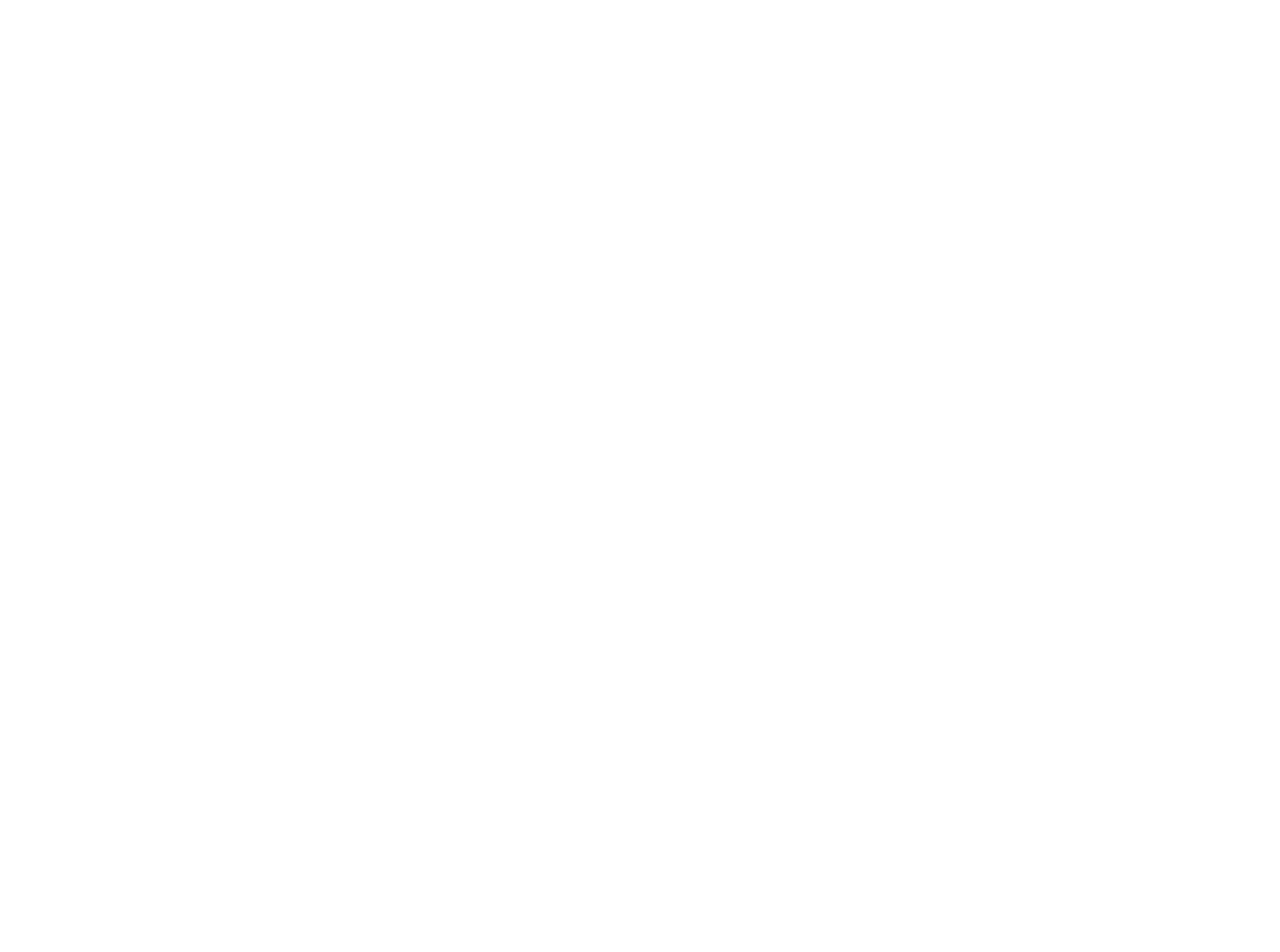
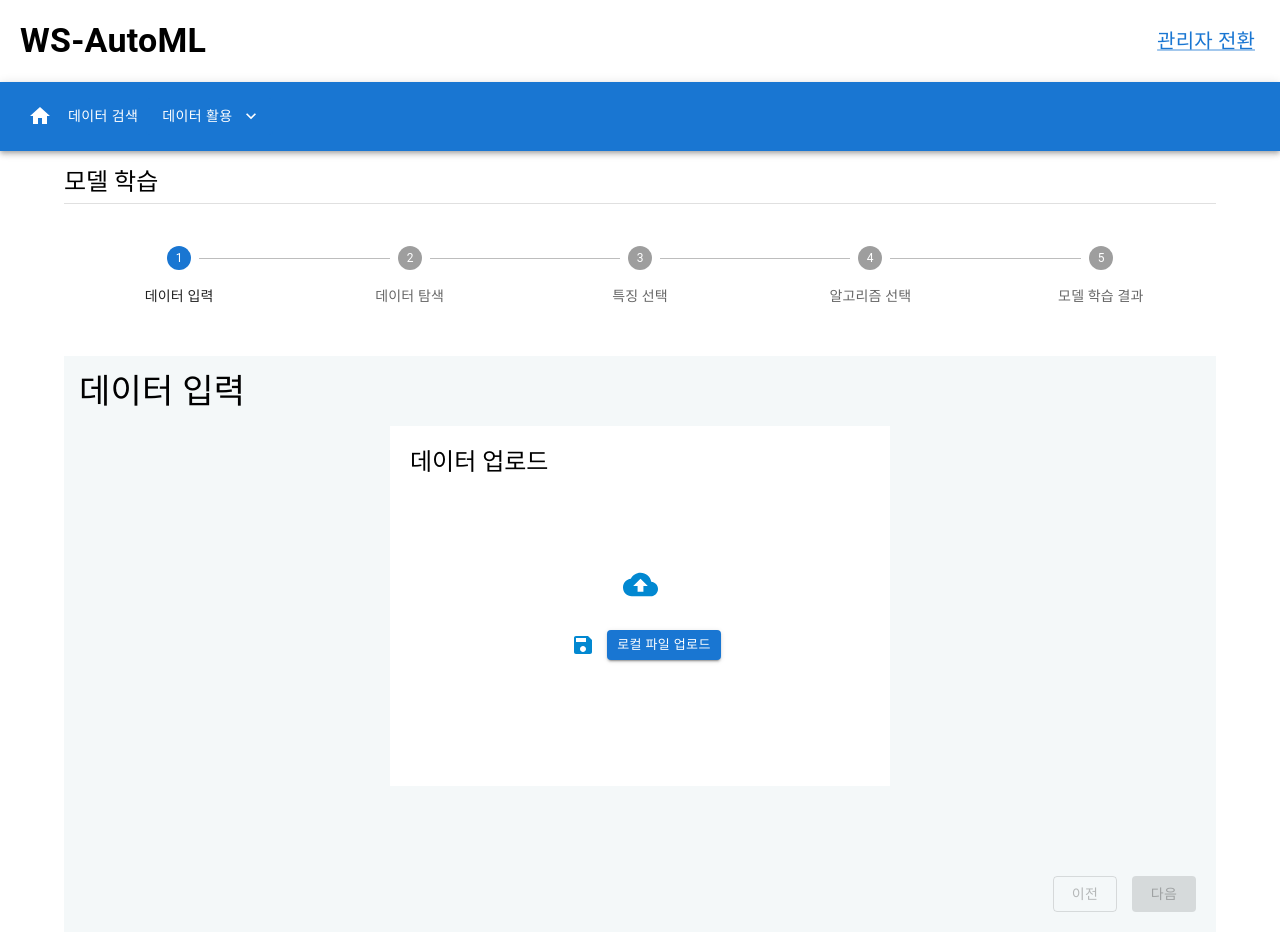
Before and after one commit to ClustProject/WSAutoMLMainWeb, a React (Create React App) app in the folder app/user-web-prototype/: page /model-learning in a window 1280 px wide. Before the commit this address had no page. Shown: the top 952 px of the page. Before the commit the page ends 800 px from the top, so only its background shows below. Built offline with nearby package versions, Linux system fonts and the light colour scheme.

Commit message:
feat: 모델 학습 페이지 - 데이터 입력 구현

```diff
--- a/app/user-web-prototype/src/App.js
+++ b/app/user-web-prototype/src/App.js
@@ -4,6 +4,7 @@ import {BrowserRouter, Route, Routes} from 'react-router-dom';
 import MainPage from "./pages/main/MainPage";
 import SearchPage from "./pages/search/SearchPage";
 import MetadataDetailPage from "./pages/metadata/MetadataDetailPage";
+import ModelLearningPage from "./pages/model-learning/ModelLearningPage";
 
 function App() {
   return (
@@ -12,6 +13,7 @@ function App() {
         <Route path="/" element={<MainPage/>}/>
         <Route path="/search" element={<SearchPage/>}/>
         <Route path="/metadata/1" element={<MetadataDetailPage/>}/>
+        <Route path="/model-learning" element={<ModelLearningPage/>}/>
       </Routes>
     </BrowserRouter>
   );
--- /dev/null
+++ b/app/user-web-prototype/src/components/containers/ModelLearningContainer.jsx
@@ -0,0 +1,25 @@
+import React from "react";
+import Header from "../presentational/global/header/Header";
+import MainAppBar from "../presentational/global/appbar/MainAppBar";
+import {Container} from "@mui/material";
+import Footer from "../presentational/global/footer/Footer";
+import ModelLearningContent from "../presentational/model-learning/ModelLearningContent";
+
+function ModelLearningContainer() {
+  return (
+    <>
+      <Header/>
+      <MainAppBar/>
+
+      <Container sx={{
+        marginTop: "15px"
+      }}>
+        <ModelLearningContent/>
+      </Container>
+
+      <Footer/>
+    </>
+  );
+}
+
+export default ModelLearningContainer;
--- a/app/user-web-prototype/src/components/presentational/global/appbar/DataUtilizationMenus.jsx
+++ b/app/user-web-prototype/src/components/presentational/global/appbar/DataUtilizationMenus.jsx
@@ -6,6 +6,7 @@ import ModelTrainingIcon from "@mui/icons-material/ModelTraining";
 import QueryStatsIcon from "@mui/icons-material/QueryStats";
 import {alpha, styled} from "@mui/material/styles";
 import Menu from "@mui/material/Menu";
+import {Link} from "@mui/material";
 
 const StyledMenu = styled((props) => (
   <Menu
@@ -83,10 +84,15 @@ export default function DataUtilizationMenus() {
         open={open}
         onClose={handleClose}
       >
-        <MenuItem onClick={handleClose} disableRipple>
-          <ModelTrainingIcon/>
-          모델 학습
-        </MenuItem>
+        <Link href="/model-learning">
+          <MenuItem
+            onClick={handleClose}
+            disableRipple
+          >
+            <ModelTrainingIcon/>
+            모델 학습
+          </MenuItem>
+        </Link>
         <MenuItem onClick={handleClose} disableRipple>
           <QueryStatsIcon/>
           시각화(예정)
--- a/app/user-web-prototype/src/components/presentational/main/cards/ContentMediaCards.jsx
+++ b/app/user-web-prototype/src/components/presentational/main/cards/ContentMediaCards.jsx
@@ -11,7 +11,8 @@ const cardInfo = [
   },
   {
     name: "모델 학습",
-    image: "/static/images/cards/ai.jpeg"
+    image: "/static/images/cards/ai.jpeg",
+    link: "/model-learning"
   },
   {
     name: "시각화(예정)",
--- /dev/null
+++ b/app/user-web-prototype/src/components/presentational/model-learning/DataInputBox.jsx
@@ -0,0 +1,69 @@
+import React from "react";
+
+import Box from "@mui/material/Box";
+import {IconButton, Typography} from "@mui/material";
+import CloudUploadIcon from "@mui/icons-material/CloudUpload";
+import DoneIcon from "@mui/icons-material/Done";
+import SaveIcon from "@mui/icons-material/Save";
+import Button from "@mui/material/Button";
+import {CONTENT_NAME_HEIGHT} from "./ModelLearningContent";
+
+const DATA_INPUT_BOX_BACKGROUND_COLOR = 'white';
+
+function DataInputBox(props) {
+  return (
+    <>
+      <Box sx={{
+        marginBottom: CONTENT_NAME_HEIGHT,
+        backgroundColor: DATA_INPUT_BOX_BACKGROUND_COLOR,
+        width: '500px',
+      }}>
+        <Box sx={{
+          margin: '10px',
+          padding: '10px',
+          height: '20px'
+        }}>
+          <Typography variant="h5">
+            데이터 업로드
+          </Typography>
+        </Box>
+        <Box sx={{
+          display: 'flex',
+          justifyContent: 'center',
+          alignItems: 'center',
+          flexDirection: 'column',
+          height: '280px',
+          marginBottom: '20px'
+        }}>
+          <Box>
+            <CloudUploadIcon color='info' fontSize='large'/>
+          </Box>
+
+          <Box sx={{
+            display: 'flex',
+            justifyContent: 'center',
+            alignItems: 'center',
+            margin: '15px'
+          }}>
+            {props.fileChanged ?
+              <IconButton color='info' component="label" size='large'>
+                <DoneIcon/>
+              </IconButton> :
+              <IconButton color='info' component="label" size='large'>
+                <SaveIcon/>
+              </IconButton>
+            }
+            <Button variant="contained" component="label" size="small">
+              로컬 파일 업로드
+              <input hidden accept=".csv" type="file" onChange={() => {
+                props.setFileChanged(true);
+              }}/>
+            </Button>
+          </Box>
+        </Box>
+      </Box>
+    </>
+  );
+}
+
+export default DataInputBox;
--- /dev/null
+++ b/app/user-web-prototype/src/components/presentational/model-learning/ModelLearningContent.jsx
@@ -0,0 +1,139 @@
+import React, {useState} from "react";
+import Box from '@mui/material/Box';
+import Stepper from '@mui/material/Stepper';
+import Step from '@mui/material/Step';
+import {Divider, StepLabel, Typography} from "@mui/material";
+import Button from "@mui/material/Button";
+import DataInputBox from "./DataInputBox";
+
+export const CONTENT_NAME_HEIGHT = '50px';
+const CONTENT_BACKGROUND_COLOR = '#F4F8F9';
+
+const STEP_COUNT_AND_NAME_MAP = {
+  0: '데이터 입력',
+  1: '데이터 탐색',
+  2: '특징 선택',
+  3: '알고리즘 선택',
+  4: '모델 학습 결과',
+};
+
+const STEPS = Object.keys(STEP_COUNT_AND_NAME_MAP);
+const MIN_STEP = Math.min(...STEPS);
+const MAX_STEP = Math.max(...STEPS);
+
+function ModelLearningMainContent(props) {
+  const {activeStep} = props;
+
+  if (activeStep === 0) {
+    const {fileChanged, setFileChanged} = props;
+
+    return <DataInputBox
+      fileChanged={fileChanged}
+      setFileChanged={setFileChanged}
+    />
+  }
+}
+
+function ModelLearningContent() {
+  const [fileChanged, setFileChanged] = useState(false);
+  const [activeStep, setActiveStep] = useState(0);
+
+  return (
+    <>
+      <Typography variant="h5">
+        모델 학습
+      </Typography>
+      <Divider sx={{
+        marginTop: '5px'
+      }}/>
+      <Box sx={{
+        marginTop: '30px'
+      }}>
+        <Stepper
+          activeStep={activeStep}
+          // nonLinear
+          alternativeLabel
+        >
+          {Object.values(STEP_COUNT_AND_NAME_MAP).map((it) => (
+            <Step key={it} sx={{
+              marginTop: '12px'
+            }}>
+              <StepLabel>
+                {it}
+              </StepLabel>
+            </Step>
+          ))}
+        </Stepper>
+      </Box>
+      <Box sx={{
+        backgroundColor: CONTENT_BACKGROUND_COLOR,
+        height: CONTENT_NAME_HEIGHT
+      }}>
+        <Box sx={{
+          marginTop: '50px',
+          padding: '15px',
+        }}>
+          <Typography variant="h4">
+            {STEP_COUNT_AND_NAME_MAP[activeStep]}
+          </Typography>
+        </Box>
+      </Box>
+      <Box sx={{
+        backgroundColor: CONTENT_BACKGROUND_COLOR,
+        height: '450px',
+        display: 'flex',
+        justifyContent: 'center',
+        alignItems: 'center',
+      }}>
+        {
+          <ModelLearningMainContent
+            activeStep={activeStep}
+            fileChanged={fileChanged}
+            setFileChanged={setFileChanged}
+          />
+        }
+      </Box>
+      <Box sx={{
+        backgroundColor: CONTENT_BACKGROUND_COLOR,
+        display: 'flex',
+        justifyContent: 'flex-end',
+        marginBottom: '110px'
+      }}>
+        <Box sx={{
+          margin: '20px'
+        }}>
+          <Button
+            disabled={(activeStep <= MIN_STEP)}
+            variant="outlined"
+            onClick={() => decreaseStep(activeStep, setActiveStep)}
+          >
+            이전
+          </Button>
+          <Button
+            disabled={
+              (activeStep >= MAX_STEP)
+              || (!fileChanged)
+            }
+            variant="contained"
+            onClick={() => increaseStep(activeStep, setActiveStep)}
+            sx={{
+              marginLeft: '15px'
+            }}
+          >
+            다음
+          </Button>
+        </Box>
+      </Box>
+    </>
+  );
+}
+
+function decreaseStep(activeStep, setActiveStep) {
+  setActiveStep(activeStep - 1);
+}
+
+function increaseStep(activeStep, setActiveStep) {
+  setActiveStep(activeStep + 1);
+}
+
+export default ModelLearningContent;
--- /dev/null
+++ b/app/user-web-prototype/src/pages/model-learning/ModelLearningPage.jsx
@@ -0,0 +1,14 @@
+import React, {useEffect} from "react";
+import ModelLearningContainer from "../../components/containers/ModelLearningContainer";
+
+const DOCUMENT_TITLE = "WS-AutoML | 모델 학습";
+
+function ModelLearningPage() {
+  useEffect(() => {
+    document.title = DOCUMENT_TITLE
+  });
+
+  return <ModelLearningContainer/>;
+}
+
+export default ModelLearningPage;
```
